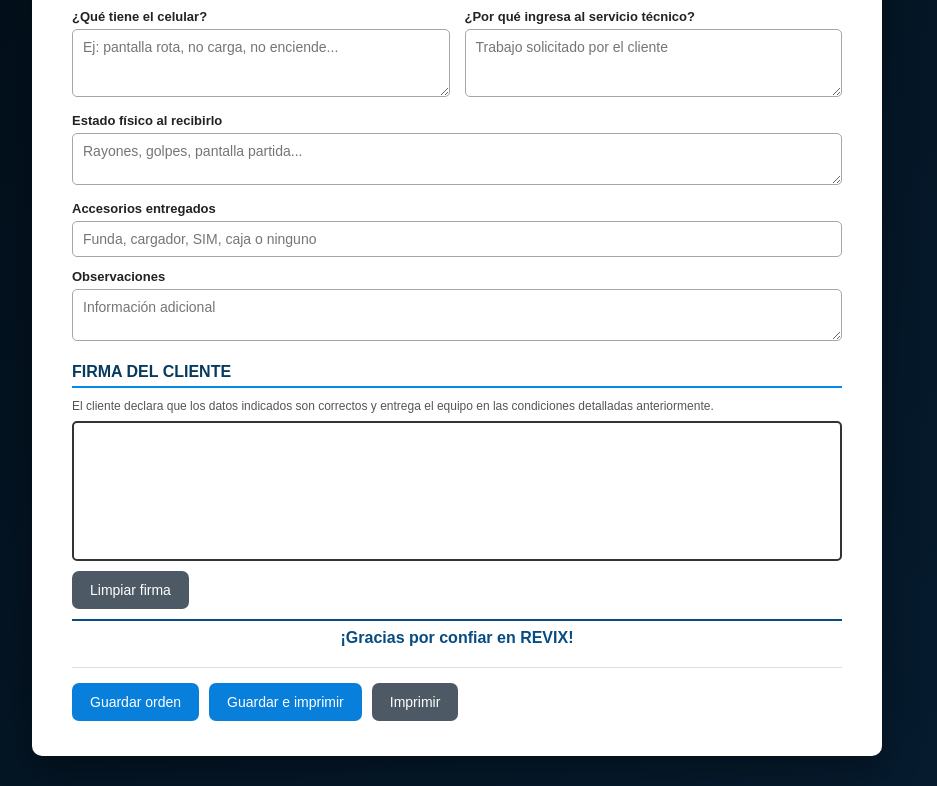
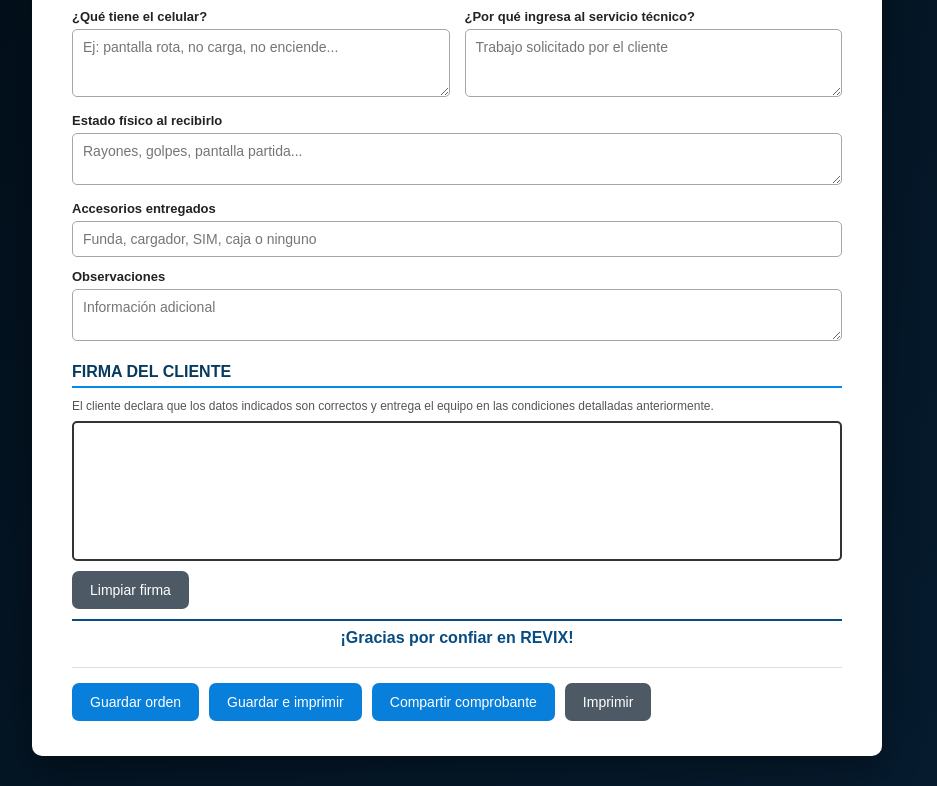
Before and after one commit to Revix07/revix-ordenes, a website: page Index.html in a window 1280 px wide. Shown: the part 652-1438 px from the top of the page, without its empty margins (183-1120 px from the left). Drawn offline with Linux system fonts and the light colour scheme; no server answers.

Commit message:
Update Index.html

```diff
--- a/Index.html
+++ b/Index.html
@@ -118,6 +118,7 @@
   <div class="acciones no-imprimir">
     <button type="button" onclick="guardarOrden()">Guardar orden</button>
     <button type="button" onclick="guardarEImprimir()">Guardar e imprimir</button>
+    <button type="button" onclick="compartirComprobante()">Compartir comprobante</button>
     <button type="button" class="boton-secundario" onclick="imprimirOrden()">Imprimir</button>
   </div>
 </main>
```
